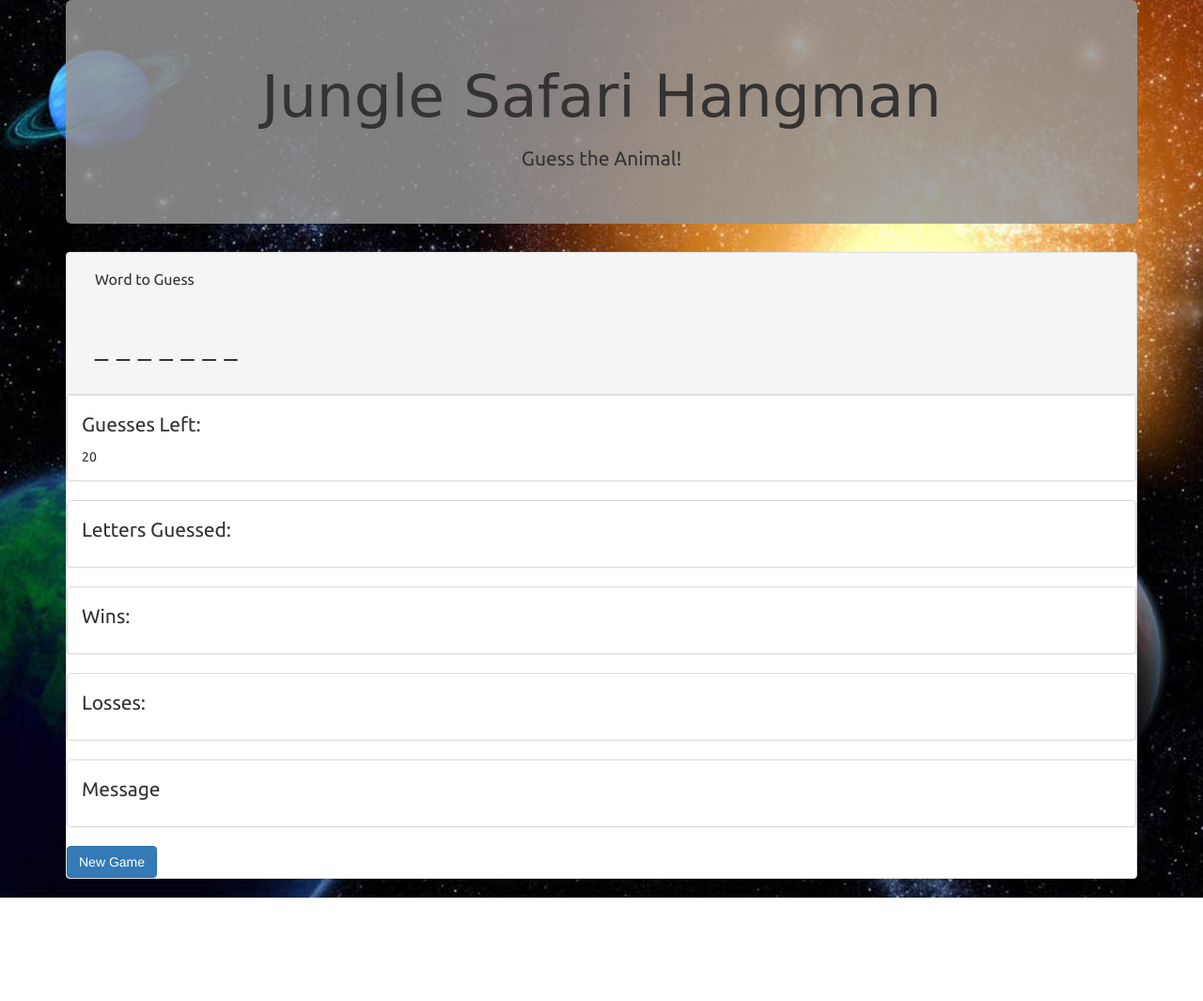
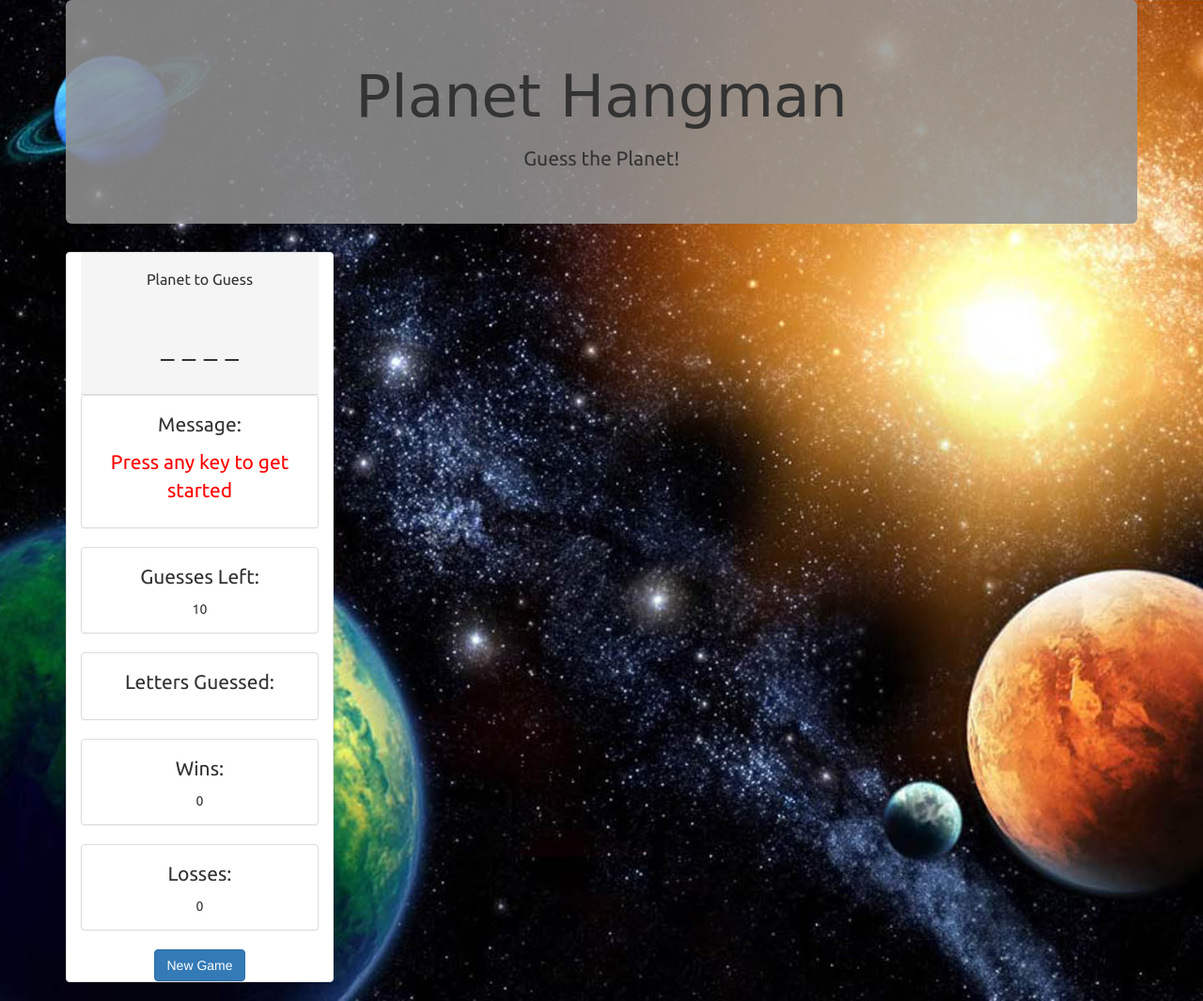
Before and after one commit to josh432/hangmangame2, a plain HTML site: page index.html in a window 1280 px wide. Shown: the whole page at 94% size. Before the commit the page ends 955 px from the top, so only its background shows below. Drawn offline with nearby package versions, Linux system fonts and the light colour scheme; a web font is replaced by a local one.

Commit message:
index file rename

```diff
--- a/index.html
+++ b/index.html
@@ -10,58 +10,62 @@
 <link rel="stylesheet" type="text/css" href="./assets/css/style.css">
 </head>
 
+
+
 <body>
     <main class="container">
         <div class="jumbotron text-center">
-			<h1>Jungle Safari Hangman</h1>
-			<h3>Guess the Animal!</h3>
+            <h1>Planet Hangman</h1>
+            <h3>Guess the Planet!</h3>
         </div>
 
-		<div class="panel panel-default">
+        <div class="panel panel-default text-center col-md-3">
             <div class="panel-heading">
                 <div class="panel-heading">
-			<h3 class="panel-title">Word to Guess</h3>
+            <h3 class="panel-title">Planet to Guess</h3>
         </div>
         <div class="panel-body">
-			<h1 id="wordToGuess"></h1>
+            <h1 id="underscores"></h1>
         </div>
     </div>
 
     <div class="panel panel-default">
         <div class="panel-body">
-			<p>Guesses Left:</p> <span id="numGuesses"></span>
+      <p>Message:<p> <span id="message" style="color: red;"></span>
+        </div>
+    </div>
+
+
+    <div class="panel panel-default">
+        <div class="panel-body">
+            <p>Guesses Left:</p> <span id="lives"></span>
         </div>
     </div>
 
     <div class="panel panel-default">
         <div class="panel-body">
-		<p>Letters Guessed:</p> <span id="letterGuessedWrong"></span>
+        <p>Letters Guessed:</p> <span id="usedLetters"></span>
         </div>
     </div>
 
     <div class="panel panel-default">
         <div class="panel-body">
-		<p>Wins:</p> <span id="gamesWon"></span>
+        <p>Wins:</p> <span id="wins"></span>
         </div>
     </div>
 
     <div class="panel panel-default">
         <div class="panel-body">
-		<p>Losses:</p> <span id="gamesLost"></span>
+        <p>Losses:</p> <span id="losses"></span>
         </div>
     </div>
 
-	<div class="panel panel-default">
-		<div class="panel-body">
-		<p>Message<p> <span id="message"></span>
-		</div>
-	</div>
 
     <button type="button" class="btn btn-primary" onclick="resetGame()">New Game</button>
 
 
 
 </main>
-<script type="text/javascript" src="./assets/javascript/game.js"></script>
+<script type="text/javascript" src="./assets/javascript/game2.js"></script>
 </body>
 </html>
```
Also changed, not shown: index2.html (deleted, +0 -71 lines). Lines whose indentation alone changed are shown as unchanged.
